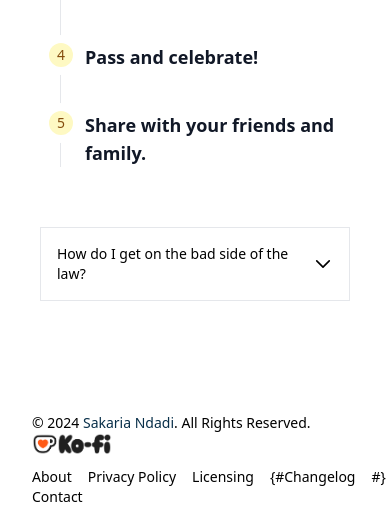
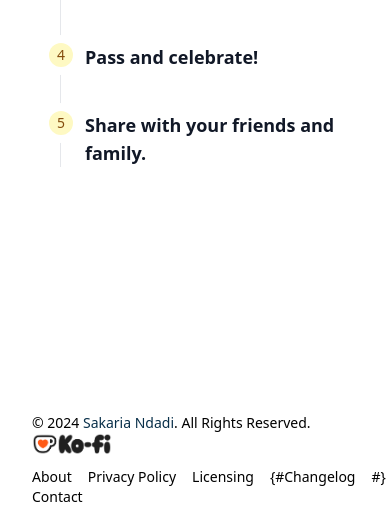
Before and after one commit to SakariaNdadi/natis, a Django app: page / in a window 390 px wide. Shown: the part 321-827 px from the top of the page. Run offline with Django 5.2, Linux system fonts and the light colour scheme; data comes from the database, SQL or seed files in the repository; data that the repository does not hold is empty; some libraries are stand-ins or nearby versions.

Commit message:
code: do not display fines on a small device

```diff
--- a/templates/pages/index.html
+++ b/templates/pages/index.html
@@ -86,7 +86,7 @@
 
 <!-- Tickets table -->
     {% if fines %}
-        <div class="flex w-full flex-col gap-4 text-on-surface dark:text-on-surface-dark lg:mt-20 mb-20">
+        <div class="flex w-full flex-col gap-4 text-on-surface dark:text-on-surface-dark lg:mt-20 mb-20 hidden md:block">
             <div x-data="{ isExpanded: false }"
                  class="overflow-hidden rounded-radius border border-outline bg-surface-alt/40 dark:border-outline-dark dark:bg-surface-dark-alt/50">
                 <button id="controlsAccordionItemOne" type="button"
```
